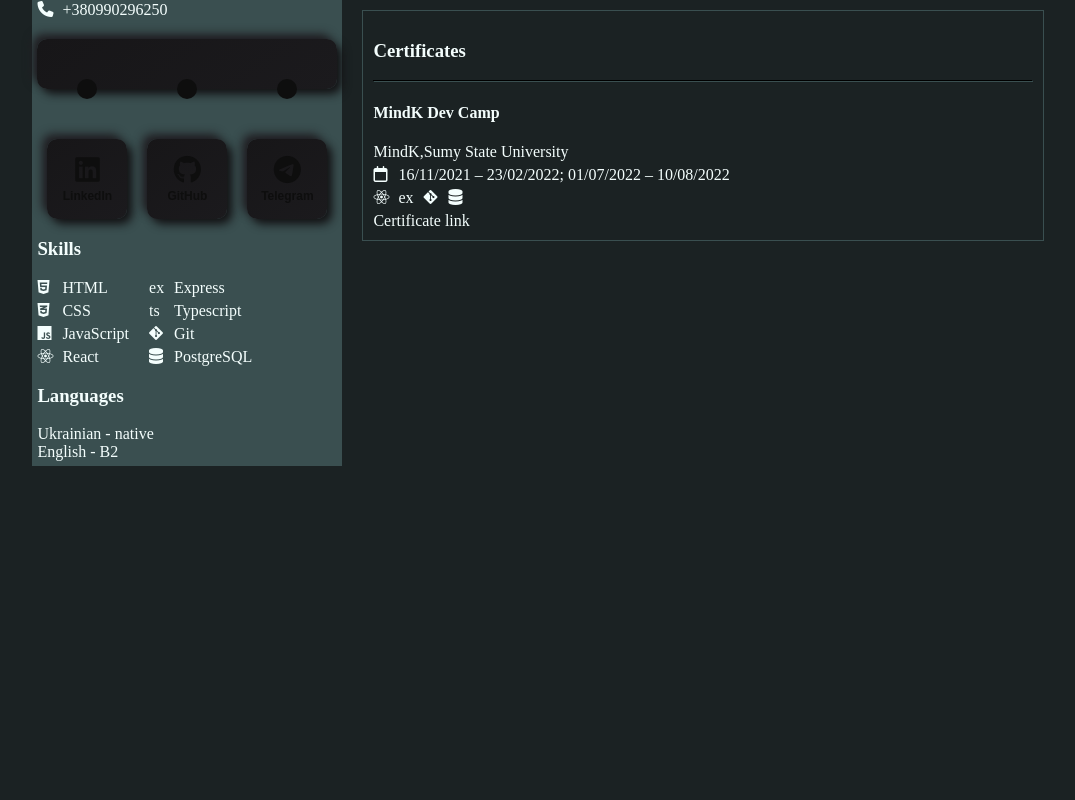
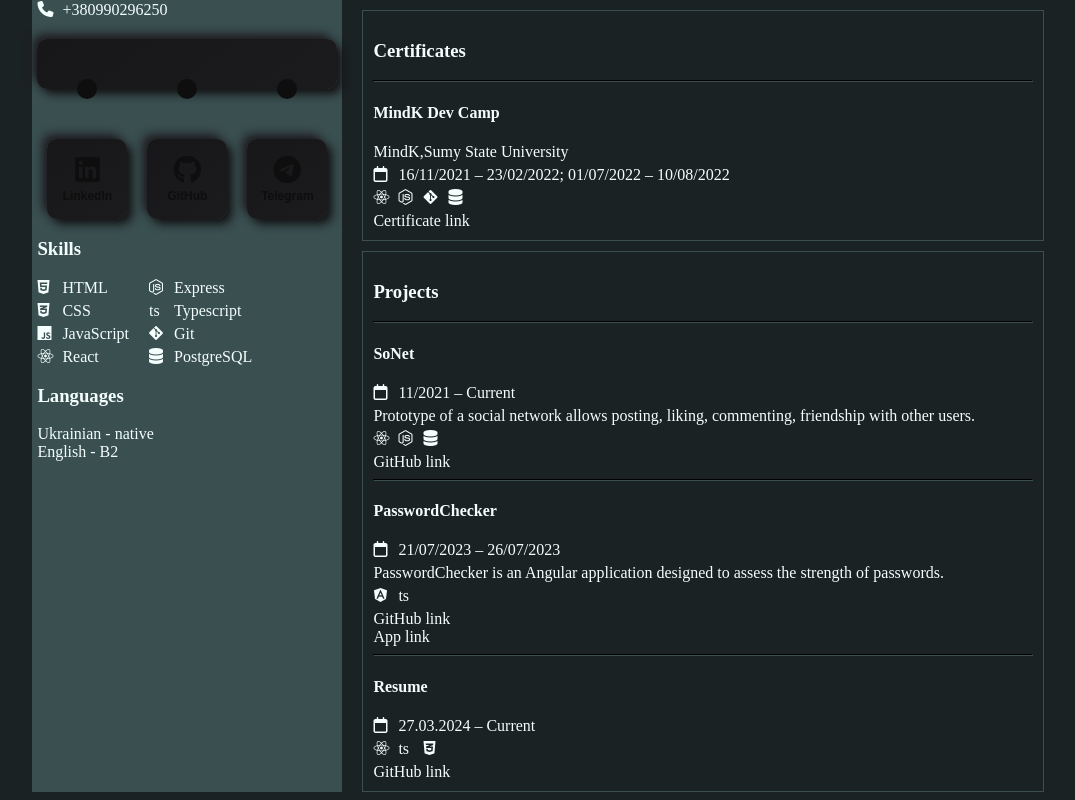
Before and after one commit to marharita08/resume, a React (Create React App) app: page / in a window 1280 px wide. Shown: the part 524-1324 px from the top of the page, without its empty margins (102-1177 px from the left). Before the commit the page ends 998 px from the top, so only its background shows below. Built offline with nearby package versions, Linux system fonts and the light colour scheme.

Commit message:
add projects

```diff
--- a/src/components/aside/skills/Skills.tsx
+++ b/src/components/aside/skills/Skills.tsx
@@ -22,7 +22,7 @@ export const Skills = () => {
       content: "React"
     },
     {
-      icon: "ex",
+      icon: <i className="fa-brands fa-node-js"></i>,
       content: "Express"
     },
     {
--- a/src/components/main/Main.tsx
+++ b/src/components/main/Main.tsx
@@ -2,6 +2,7 @@ import React from "react";
 import {Summary} from "./summary/Summary";
 import {Education} from "./education/Education";
 import {Certificates} from "./certificates/Certificates";
+import {Projects} from "./projects/Projects";
 
 
 export const Main = () => {
@@ -10,6 +11,7 @@ export const Main = () => {
       <Summary/>
       <Education/>
       <Certificates/>
+      <Projects/>
     </main>
   )
 }
--- a/src/components/main/certificates/Certificates.tsx
+++ b/src/components/main/certificates/Certificates.tsx
@@ -20,7 +20,7 @@ export const Certificates = () => {
       terms: "16/11/2021 – 23/02/2022; 01/07/2022 – 10/08/2022",
       icons: [
         <i className="fa-brands fa-react"></i>,
-        "ex",
+        <i className="fa-brands fa-node-js"></i>,
         <i className="fa-brands fa-git-alt"></i>,
         <i className="fa-solid fa-database"></i>
       ],
--- /dev/null
+++ b/src/components/main/projects/Projects.tsx
@@ -0,0 +1,63 @@
+import React from "react";
+import {MainItem} from "../MainItem";
+import {SubItem} from "../SubItem";
+
+export const Projects = () => {
+
+  const items: SubItem[] = [
+    {
+      heading: "SoNet",
+      terms: "11/2021 – Current",
+      description: "Prototype of a social network allows posting, liking, commenting, friendship with other users.",
+      icons: [
+        <i className="fa-brands fa-react"></i>,
+        <i className="fa-brands fa-node-js"></i>,
+        <i className="fa-solid fa-database"></i>
+      ],
+      links: [{
+        link: "https://github.com/marharita08/SoNet",
+        name: "GitHub link"
+      }]
+    },
+    {
+      heading: "PasswordChecker",
+      terms: "21/07/2023 – 26/07/2023",
+      description: "PasswordChecker is an Angular application designed to assess the strength of passwords.",
+      icons: [
+        <i className="fa-brands fa-angular"></i>,
+        "ts"
+      ],
+      links: [
+        {
+          link: "https://github.com/marharita08/PasswordChecker",
+          name: "GitHub link"
+        },
+        {
+          link: "https://marharita08.github.io/PasswordChecker/",
+          name: "App link"
+        }
+      ]
+    },
+    {
+      heading: "Resume",
+      terms: "27.03.2024 – Current",
+      icons: [
+        <i className="fa-brands fa-react"></i>,
+        "ts",
+        <i className="fa-brands fa-css3-alt"></i>
+      ],
+      links: [{
+        link: "https://github.com/marharita08/Resume",
+        name: "GitHub link"
+      }]
+    }
+  ]
+
+
+  return (
+    <MainItem
+      heading={"Projects"}
+      subItems={items}
+    />
+  )
+}
```
